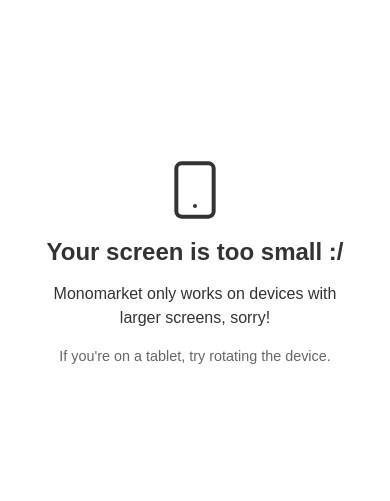
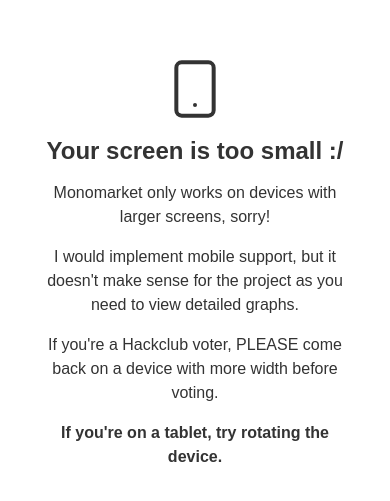
Before and after one commit to laughingsheep/monomarket, a SvelteKit app: page / in a window 390 px wide. Shown: the part 159-660 px from the top of the page. Built offline with nearby package versions, Linux system fonts and the light colour scheme; no server answers.

Commit message:
Enhance Blocker message for small screens

```diff
--- a/src/routes/Blocker.svelte
+++ b/src/routes/Blocker.svelte
@@ -7,7 +7,9 @@
 		<Smartphone size={64} strokeWidth={1.5} />
 		<h1>Your screen is too small :/</h1>
 		<p>Monomarket only works on devices with larger screens, sorry!</p>
-		<p class="hint">If you're on a tablet, try rotating the device.</p>
+    <p>I would implement mobile support, but it doesn't make sense for the project as you need to view detailed graphs.</p>
+    <p>If you're a Hackclub voter, PLEASE come back on a device with more width before voting.</p>
+		<p><b>If you're on a tablet, try rotating the device.</b></p>
 	</div>
 </div>
 
```
